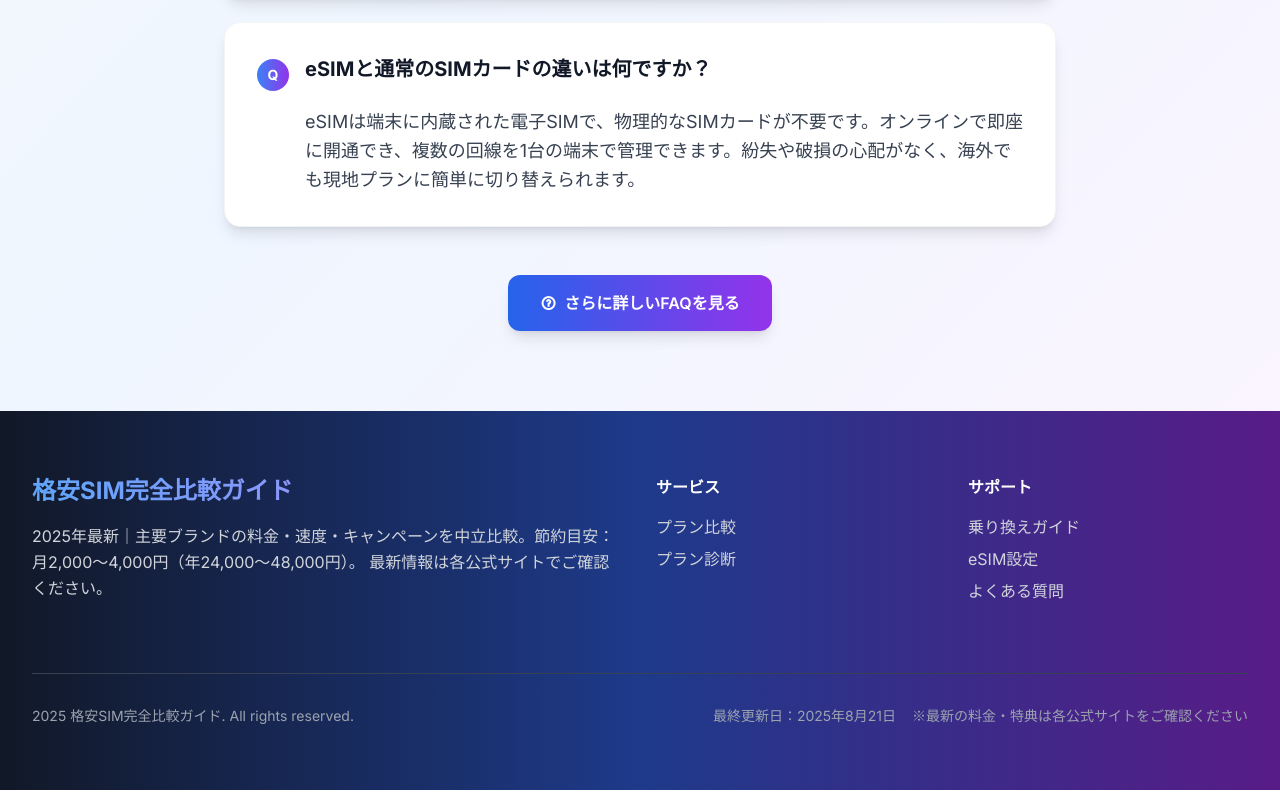
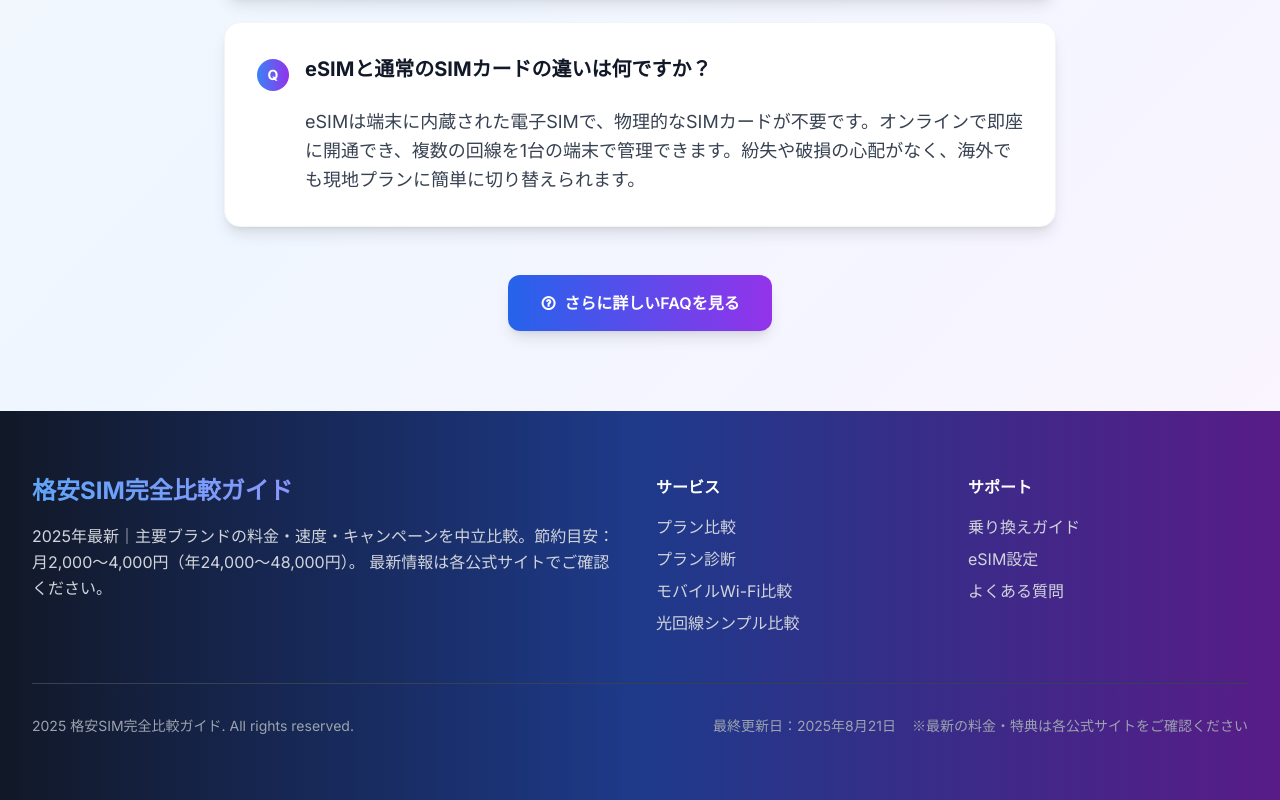
Before and after one commit to nubo-me/kakuyasusimhikaku, a Next.js app: page / in a window 1280 px wide. Shown: the part 3879-4679 px from the top of the page. Built offline with nearby package versions, Linux system fonts and the light colour scheme; no server answers.

Commit message:
feat: add outbound links for wifi and hikari guides

```diff
--- a/app/layout.tsx
+++ b/app/layout.tsx
@@ -174,6 +174,26 @@ export default function RootLayout({
                 <ul className="space-y-2 text-gray-300">
                   <li><a href="/compare" className="hover:text-blue-400 transition-colors cursor-pointer">プラン比較</a></li>
                   <li><a href="/diagnosis" className="hover:text-green-400 transition-colors cursor-pointer">プラン診断</a></li>
+                  <li>
+                    <a
+                      href="https://mobilewifihikaku.web.app/"
+                      className="hover:text-blue-400 transition-colors cursor-pointer"
+                      target="_blank"
+                      rel="noopener noreferrer"
+                    >
+                      モバイルWi-Fi比較
+                    </a>
+                  </li>
+                  <li>
+                    <a
+                      href="https://simple-hikari.web.app/"
+                      className="hover:text-blue-400 transition-colors cursor-pointer"
+                      target="_blank"
+                      rel="noopener noreferrer"
+                    >
+                      光回線シンプル比較
+                    </a>
+                  </li>
                 </ul>
               </div>
               <div>
```
